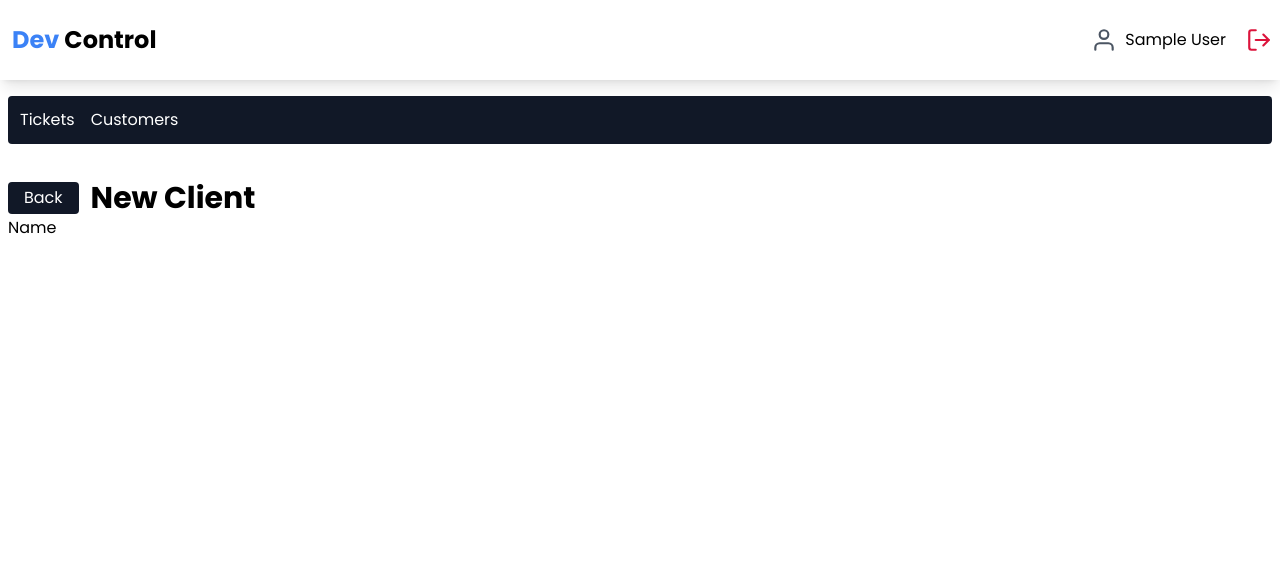
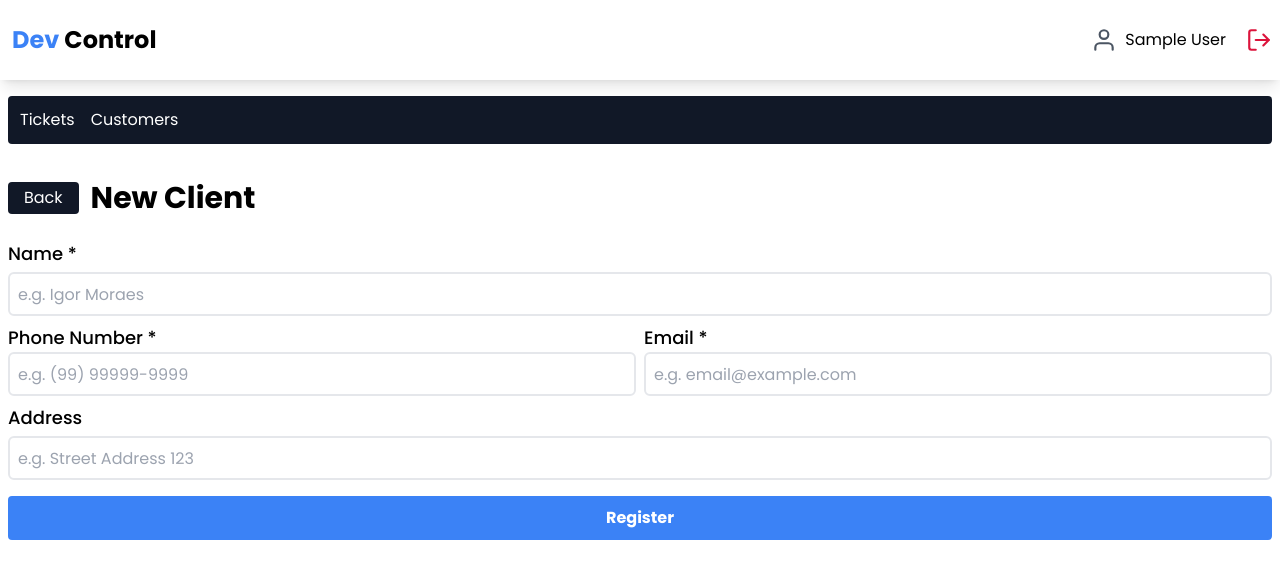
Before and after one commit to devIgor1/control-dev, a Next.js app: page /dashboard/customer/new in a window 1280 px wide. Shown: the top 578 px of the page. Built offline with nearby package versions, Linux system fonts and the light colour scheme; no server answers; sample sign-in values are in the browser's storage.

Commit message:
feat: zod form validation, finish form

```diff
--- a/src/app/dashboard/customer/components/form/index.tsx
+++ b/src/app/dashboard/customer/components/form/index.tsx
@@ -3,12 +3,94 @@
 import { useForm } from "react-hook-form"
 import { z } from "zod"
 import { zodResolver } from "@hookform/resolvers/zod"
+import { Input } from "@/components/input"
+
+const schema = z.object({
+  name: z.string().min(1, "Name is required"),
+  email: z
+    .string()
+    .email("Enter a valid email address")
+    .min(1, "Email is required"),
+  phone: z.string().refine(
+    (val) => {
+      return (
+        /^(?:\d{2}\)\s?)?\d{9}$/.test(val) ||
+        /^\d{2}\s\d{9}$/.test(val) ||
+        /^\d{11}$/.test(val)
+      )
+    },
+    {
+      message: "Phone number is required",
+    }
+  ),
+  address: z.string(),
+})
+
+type FormData = z.infer<typeof schema>
 
 export function NewCustomerForm() {
+  const {
+    register,
+    handleSubmit,
+    formState: { errors },
+  } = useForm<FormData>({
+    resolver: zodResolver(schema),
+  })
+
+  function handleRegisterCustomer(data: FormData) {
+    console.log(data)
+  }
+
   return (
-    <form>
-      <label>Name</label>
-      <input type="text" />
+    <form
+      className="flex flex-col mt-6"
+      onSubmit={handleSubmit(handleRegisterCustomer)}
+    >
+      <label className="mb-1 text-lg font-medium">Name *</label>
+      <Input
+        type="text"
+        name="name"
+        placeholder="e.g. Igor Moraes"
+        error={errors.name?.message}
+        register={register}
+      />
+      <section className="flex gap-2 my-2 flex-col sm:flex-row">
+        <div className="flex-1">
+          <label className="mb-1 text-lg font-medium">Phone Number *</label>
+          <Input
+            type="number"
+            name="phone"
+            placeholder="e.g. (99) 99999-9999"
+            error={errors.phone?.message}
+            register={register}
+          />
+        </div>
+        <div className="flex-1">
+          <label className="mb-1 text-lg font-medium">Email *</label>
+          <Input
+            type="email"
+            name="email"
+            placeholder="e.g. email@example.com"
+            error={errors.email?.message}
+            register={register}
+          />
+        </div>
+      </section>
+      <label className="mb-1 text-lg font-medium">Address</label>
+      <Input
+        type="text"
+        name="address"
+        placeholder="e.g. Street Address 123"
+        error={errors.address?.message}
+        register={register}
+      />
+
+      <button
+        className="bg-blue-500 my-4 px-2 h-11 rounded text-white font-bold hover:scale-105 duration-300 "
+        type="submit"
+      >
+        Register
+      </button>
     </form>
   )
 }
--- /dev/null
+++ b/src/components/input/index.tsx
@@ -0,0 +1,34 @@
+"use client"
+
+import { RegisterOptions, UseFormRegister } from "react-hook-form"
+
+interface InputProps {
+  type: string
+  placeholder: string
+  name: string
+  register: UseFormRegister<any>
+  error?: string
+  rules?: RegisterOptions
+}
+
+export function Input({
+  name,
+  placeholder,
+  register,
+  type,
+  rules,
+  error,
+}: InputProps) {
+  return (
+    <>
+      <input
+        className="w-full border-2 rounded-md h-11 px-2"
+        placeholder={placeholder}
+        type={type}
+        {...register(name, rules)}
+        id={name}
+      />
+      {error && <p className="text-red-500 my-1">{error}</p>}
+    </>
+  )
+}
```
